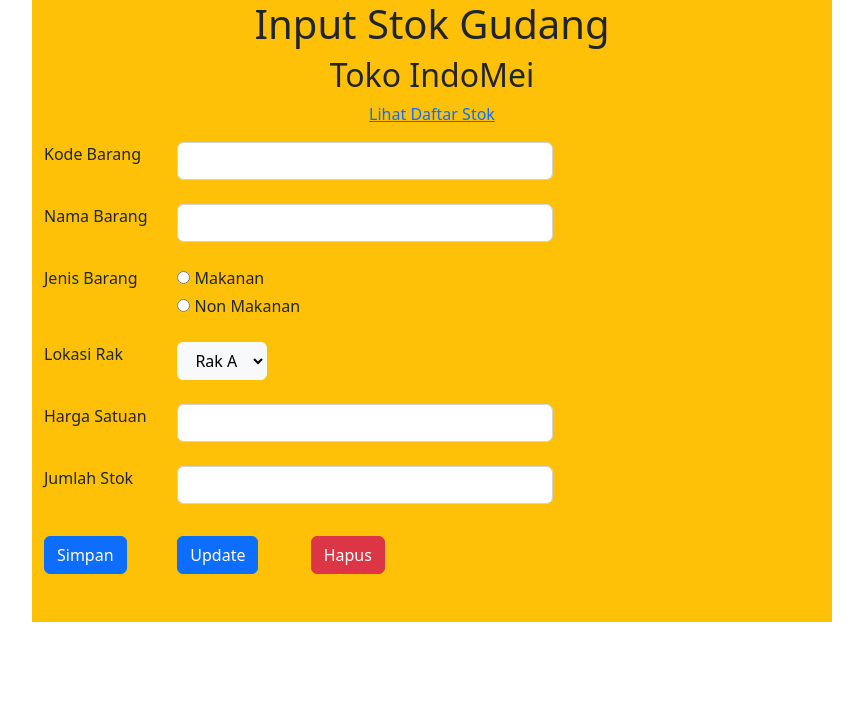
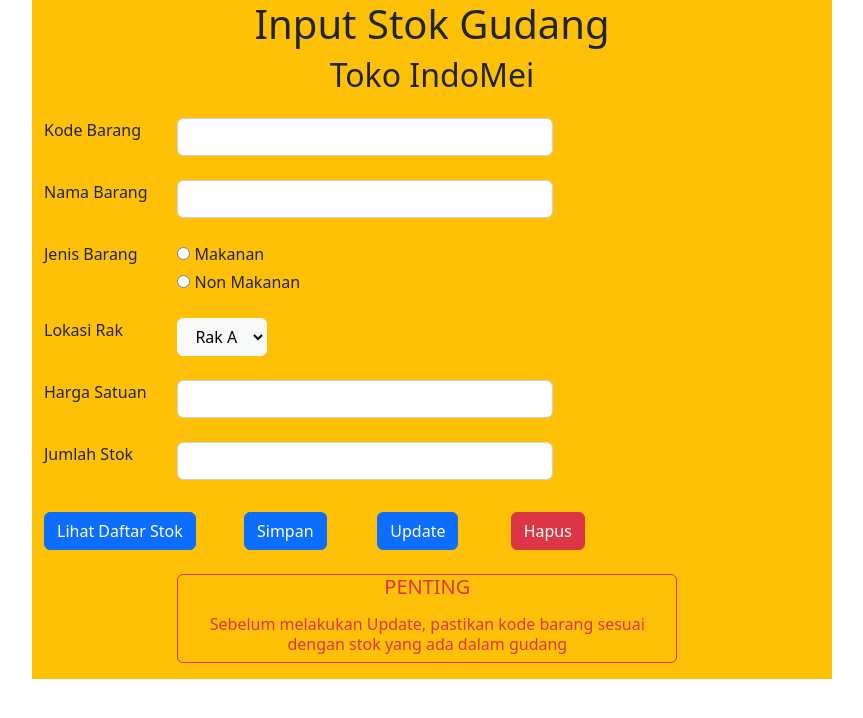
Before and after one commit to yuliusagungt/phpkuliah, a PHP site: page /5input.php in a window 1280 px wide. Shown: the top 718 px of the page, without its empty margins (208-1071 px from the left). Run offline with PHP 8.4, Linux system fonts and the light colour scheme; tables that the repository leaves empty or names only in its code hold one stand-in row (values such as "Sample post"); some libraries are stand-ins or nearby versions.

Commit message:
Update 5input.php

```diff
--- a/5input.php
+++ b/5input.php
@@ -1,3 +1,15 @@
+<?php
+$servername = "localhost";
+$username = "root";
+$password = "";
+$dbname = "inventaris";
+
+$conn = mysqli_connect($servername, $username, $password, $dbname);
+
+if (!$conn) {
+    die("Connection failed: " . mysqli_connect_error());
+}
+?>
 <!doctype html>
 <html lang="en">
 
@@ -6,16 +18,16 @@
     <meta name="viewport" content="width=device-width, initial-scale=1">
     <title>Toko IndoMei</title>
     <link href="https://cdn.jsdelivr.net/npm/bootstrap@5.2.2/dist/css/bootstrap.min.css" rel="stylesheet" integrity="sha384-Zenh87qX5JnK2Jl0vWa8Ck2rdkQ2Bzep5IDxbcnCeuOxjzrPF/et3URy9Bv1WTRi" crossorigin="anonymous">
+
 </head>
 
 <body>
     <form action="5sql.php" method="POST">
         <div class="container bg-warning" style="width: 800px;" id="input">
-            <div class="row pb-5">
-                <div class="col-12 text-center">
+            <div class="row pb-3">
+                <div class="col-12 text-center pb-3">
                     <h1>Input Stok Gudang</h1>
                     <h2>Toko IndoMei</h2>
-                    <p><a href="5tampil.php">Lihat Daftar Stok</a></p>
                 </div>
 
                 <div class="col-2 pb-4"> <label for="form-control">Kode Barang</label></div>
@@ -59,6 +71,9 @@
                 <div class="col-6 pb-4"><input type="text" class="form-control" name="stok" required /></div>
                 <div class="col-4"></div>
 
+                <div class="col-3 pt-2">
+                    <a href="5tampil.php" class="btn btn-primary" role="button">Lihat Daftar Stok</a>
+                </div>
 
                 <div class="col-2 pt-2">
                     <input class="btn btn-primary" name="submit" type="submit" value="Simpan" />
@@ -73,12 +88,23 @@
                         Hapus
                     </button>
                 </div>
+                <div class="col-3"></div>
+                <div class="col-2"></div>
+                <div class="col-4 pt-4">
+                    <div class="card text-danger text-center border-danger bg-warning" style="width: 500px;">
+                        <div class="card-title"><p class="h5">PENTING</p></div>
+                        <div class="card-text">
+                        <p class="h6">Sebelum melakukan Update, pastikan kode barang sesuai <br>
+                                                dengan stok yang ada dalam gudang</p>
+                        </div>
+                    </div>
+                </div>
             </div>
         </div>
     </form>
 
     <!-- Modal -->
-    <div class="modal fade" id="exampleModalCenter" tabindex="-1" role="dialog" aria-labelledby="exampleModalCenterTitle" aria-hidden="true">
+    <div class="modal fade modal-xl" id="exampleModalCenter" tabindex="-1" role="dialog" aria-labelledby="exampleModalCenterTitle" aria-hidden="true" >
         <div class="modal-dialog modal-dialog-centered" role="document">
             <div class="modal-content">
                 <div class="modal-header">
@@ -91,6 +117,81 @@
                     <div class="modal-body">
                         <div class="col-12"> <label for="form-control">Kode Barang yang akan Dihapus</label></div>
                         <div class="col-12 pb-4 "><input type="text" class="form-control" name="kode" required /></div>
+                        <div class="col-12">
+                            <?php
+                            echo "<table class = \"table\" border = \"5\" style=\"margin-left:auto;margin-right:auto\">";
+                            echo "<thead>";
+                            echo "<tr>";
+                            echo "<th scope = \"row\">";
+                            echo "No";
+                            echo "</th>";
+                            echo "<th scope = \"row\">";
+                            echo "Kode";
+                            echo "</th>";
+                            echo "<th scope = \"row\">";
+                            echo "Nama Barang";
+                            echo "</th>";
+                            echo "<th scope = \"row\">";
+                            echo "Jenis";
+                            echo "</th>";
+                            echo "<th scope = \"row\">";
+                            echo "Lokasi";
+                            echo "</th>";
+                            echo "<th scope = \"row\">";
+                            echo "Harga";
+                            echo "</th>";
+                            echo "<th scope = \"row\">";
+                            echo "Stok";
+                            echo "</th>";
+                            echo "</tr>";
+                            echo "</thead>";
+
+
+                            echo "<tbody>";
+                            $nomor = 1;
+                            $sql2 = "SELECT kode, nama, jenis, lokasi, harga, jumlah FROM stok_barang ORDER BY lokasi, nama ASC";
+                            $result = mysqli_query($conn, $sql2);
+                            while ($row = mysqli_fetch_assoc($result)) {
+                                echo "<tr>";
+                                echo "<td>";
+                                echo $nomor . "<br>";
+                                echo "</td>";
+
+                                echo "<td>";
+                                echo $row["kode"] . "<br>";
+                                echo "</td>";
+
+                                echo "<td>";
+                                echo $row["nama"] . "<br>";
+                                echo "</td>";
+
+                                echo "<td>";
+                                echo $row["jenis"] . "<br>";
+                                echo "</td>";
+
+                                echo "<td>";
+                                echo $row["lokasi"] . "<br>";
+                                echo "</td>";
+
+                                echo "<td>";
+                                echo $row["harga"] . "<br>";
+                                echo "</td>";
+
+                                echo "<td>";
+                                echo $row["jumlah"] . "<br>";
+                                echo "</td>";
+
+                                echo "</tr>";
+
+                                $nomor++;
+                            }
+                            echo "</tbody>";
+
+                            echo "</table>";
+
+                            mysqli_close($conn);
+                            ?>
+                        </div>
                     </div>
                     <div class="modal-footer">
                         <button type="button" class="btn btn-secondary" data-dismiss="modal">Batal</button>
```
